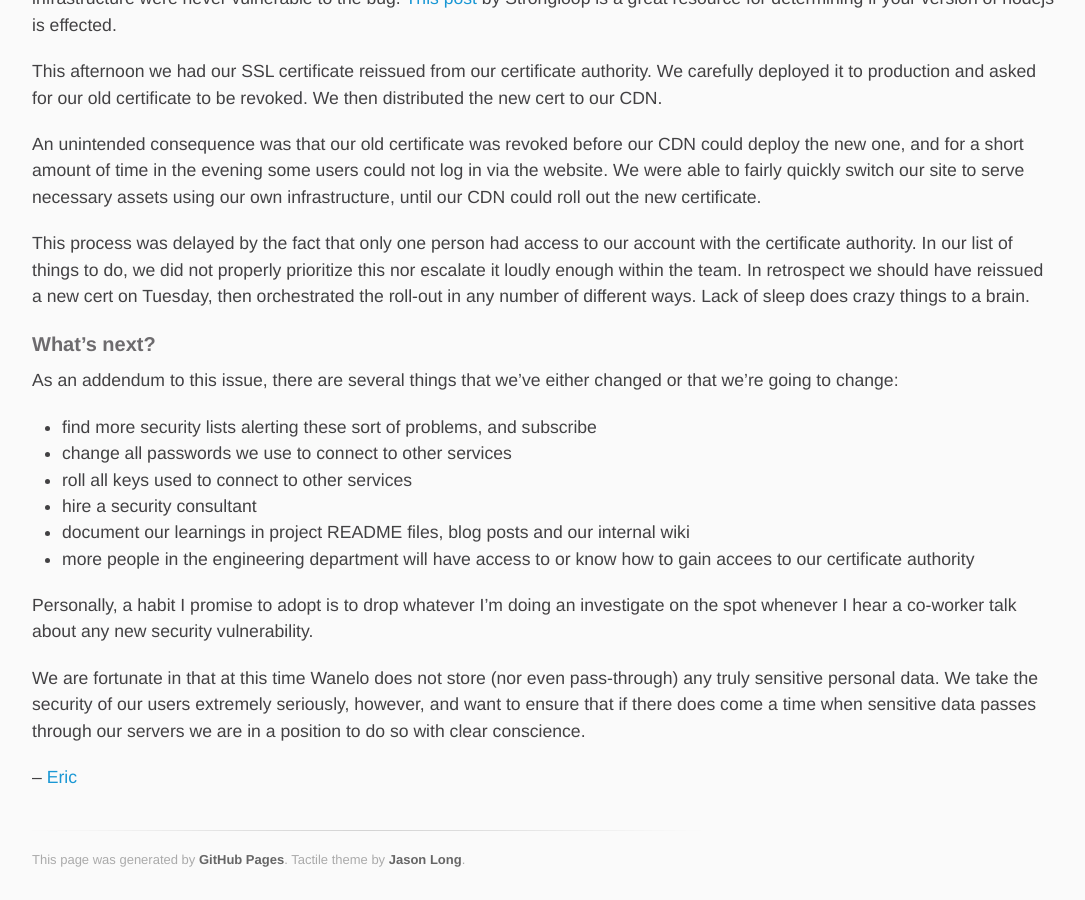
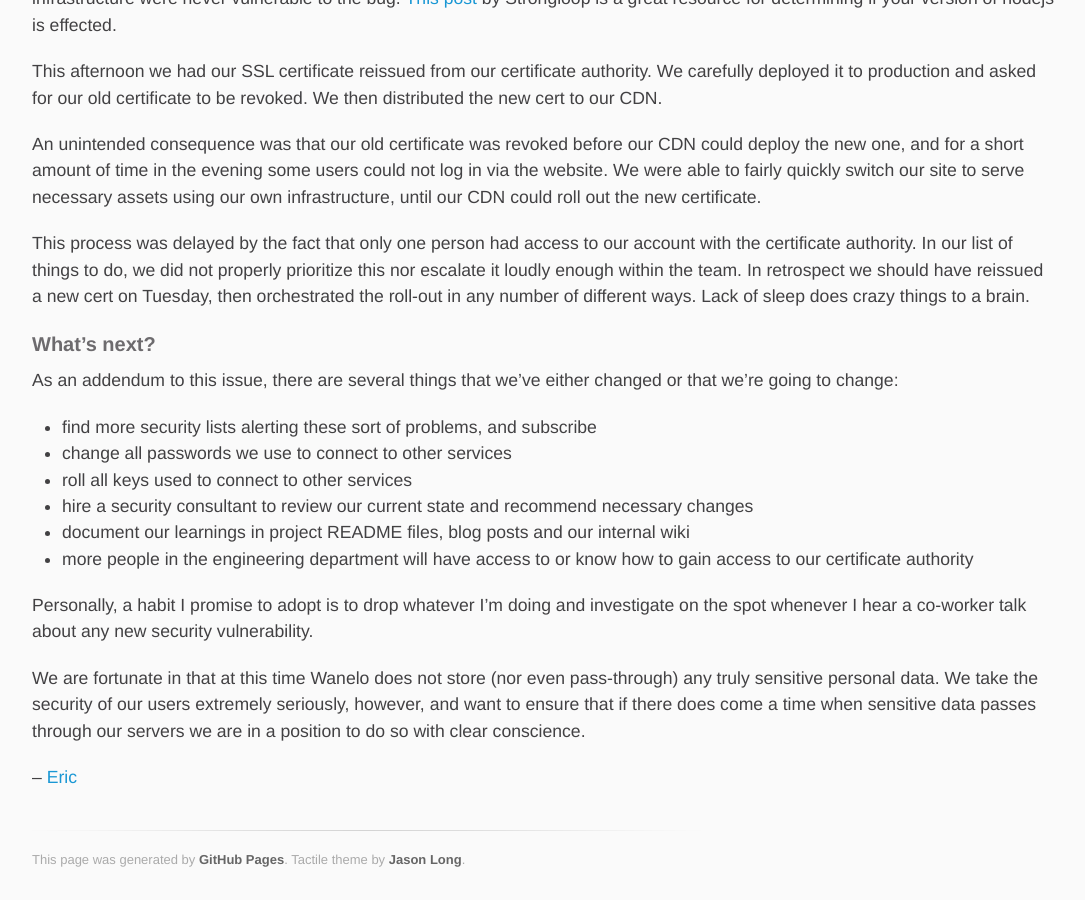
Before and after one commit to wanelo/wanelo.github.io, a Jekyll site: the page built from _posts/2014-04-10-romeo-is-bleeding.md, in a window 1280 px wide and 900 px high, scrolled down 3110 px. Shown: the whole window, without its empty margins (96-1181 px from the left). Built offline with Jekyll 4.4.1, drawn with Linux system fonts in a browser that asks for light colours; some web fonts are replaced; Markdown is read by kramdown in place of the engine named in the settings; comment, search, counter and statistics services are not loaded.

Commit message:
spelling

```diff
--- a/_posts/2014-04-10-romeo-is-bleeding.md
+++ b/_posts/2014-04-10-romeo-is-bleeding.md
@@ -157,13 +157,14 @@ or that we're going to change:
 * find more security lists alerting these sort of problems, and subscribe
 * change all passwords we use to connect to other services
 * roll all keys used to connect to other services
-* hire a security consultant
+* hire a security consultant to review our current state and recommend necessary
+  changes
 * document our learnings in project README files, blog posts and our internal
   wiki
 * more people in the engineering department will have access to or know how to
-  gain accees to our certificate authority
+  gain access to our certificate authority
 
-Personally, a habit I promise to adopt is to drop whatever I'm doing an investigate
+Personally, a habit I promise to adopt is to drop whatever I'm doing and investigate
 on the spot whenever I hear a co-worker talk about any new security vulnerability.
 
 We are fortunate in that at this time Wanelo does not store (nor even pass-through)
```
